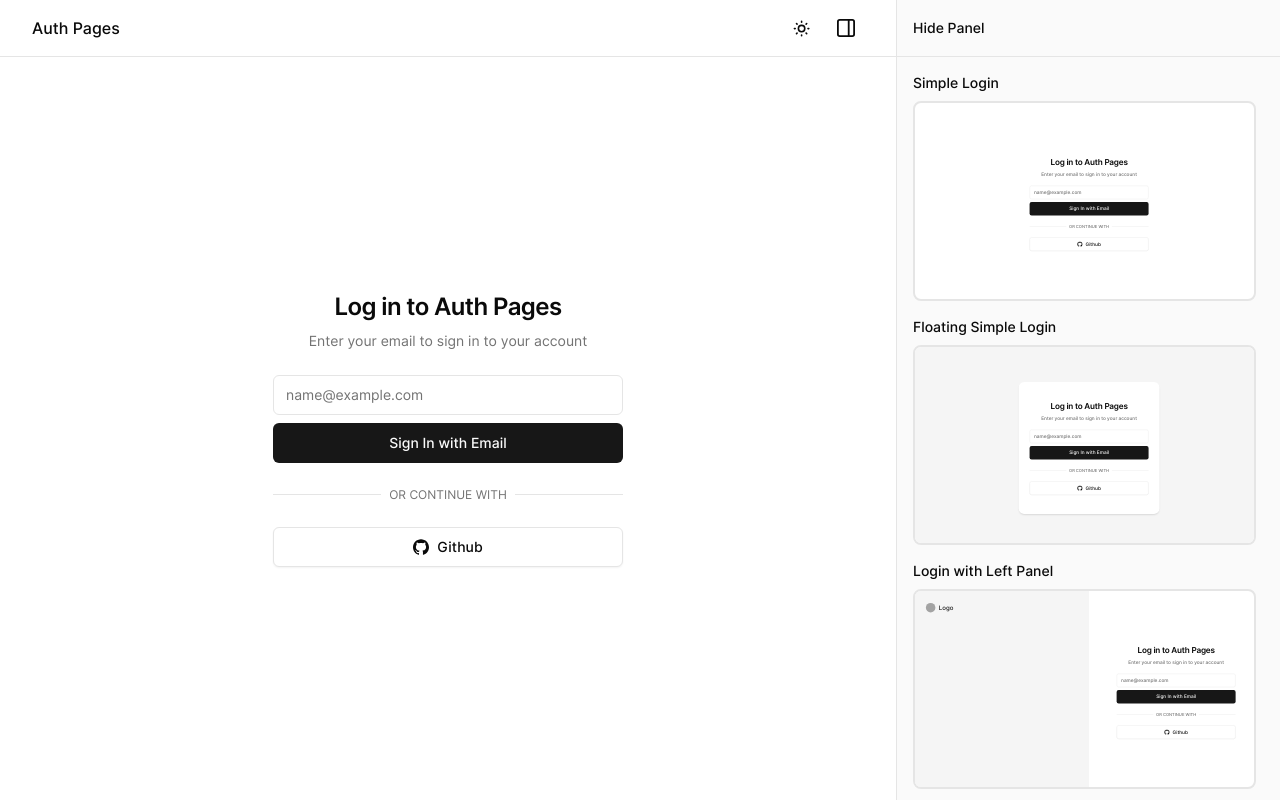
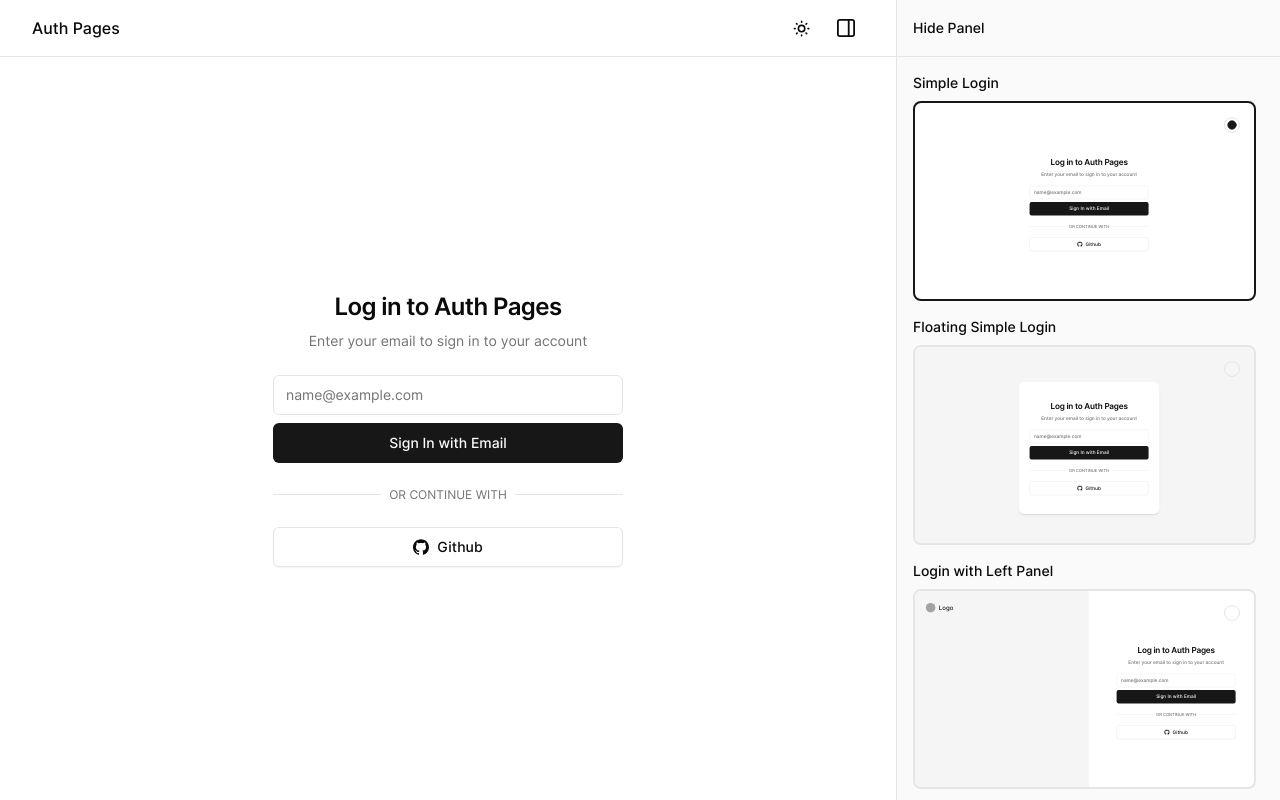
Before and after one commit to aakindel/auth-pages, a Next.js app: page / in a window 1280 px wide. Built offline with nearby package versions, Linux system fonts and the light colour scheme.

Commit message:
add radio group for selecting login components

```diff
--- a/app/page.tsx
+++ b/app/page.tsx
@@ -10,6 +10,7 @@ import {
   LoginLeftPanelSmall,
 } from "@/components/login-left-panel";
 import { Label } from "@/components/ui/label";
+import { RadioGroup, RadioGroupItem } from "@/components/ui/radio-group";
 import { cn } from "@/utils";
 import {
   FloatingSimpleLogin,
@@ -59,6 +60,7 @@ const authComponents: AuthComponentType[] = [
 
 const Home: NextPage = () => {
   const [isPanelOpen, setIsPanelOpen] = useState(true);
+  const [activeComponent, setActiveComponent] = useState(authComponents[0]);
 
   return (
     <div className="mx-auto min-h-screen w-full">
@@ -67,8 +69,17 @@ const Home: NextPage = () => {
         setIsPanelOpen={setIsPanelOpen}
       >
         <MainNav isPanelOpen={isPanelOpen} setIsPanelOpen={setIsPanelOpen} />
-        {authComponents[0].component}
+        {activeComponent.component}
         <RightPanelSidebar>
+          <RadioGroup
+            value={activeComponent.id}
+            onValueChange={(value) =>
+              setActiveComponent(
+                authComponents.find((item) => item.id === value) ??
+                  authComponents[0]
+              )
+            }
+          >
             <div className="flex h-full w-[98%] flex-col gap-4 p-4">
               {authComponents.map((authComponent, index) => {
                 return (
@@ -80,6 +91,11 @@ const Home: NextPage = () => {
                         </span>
                       </div>
                       <div className="relative flex h-[200px] w-full items-center">
+                        <RadioGroupItem
+                          className="peer absolute right-4 top-4 z-50"
+                          value={authComponent.id}
+                          id={authComponent.id}
+                        />
                         <Label
                           htmlFor={authComponent.id}
                           className={cn(
@@ -95,6 +111,7 @@ const Home: NextPage = () => {
                 );
               })}
             </div>
+          </RadioGroup>
         </RightPanelSidebar>
       </RightPanelLayout>
     </div>
--- /dev/null
+++ b/components/ui/radio-group.tsx
@@ -0,0 +1,44 @@
+"use client";
+
+import * as React from "react";
+import * as RadioGroupPrimitive from "@radix-ui/react-radio-group";
+import { Circle } from "lucide-react";
+
+import { cn } from "@/utils";
+
+const RadioGroup = React.forwardRef<
+  React.ElementRef<typeof RadioGroupPrimitive.Root>,
+  React.ComponentPropsWithoutRef<typeof RadioGroupPrimitive.Root>
+>(({ className, ...props }, ref) => {
+  return (
+    <RadioGroupPrimitive.Root
+      className={cn("grid gap-2", className)}
+      {...props}
+      ref={ref}
+    />
+  );
+});
+RadioGroup.displayName = RadioGroupPrimitive.Root.displayName;
+
+const RadioGroupItem = React.forwardRef<
+  React.ElementRef<typeof RadioGroupPrimitive.Item>,
+  React.ComponentPropsWithoutRef<typeof RadioGroupPrimitive.Item>
+>(({ className, ...props }, ref) => {
+  return (
+    <RadioGroupPrimitive.Item
+      ref={ref}
+      className={cn(
+        "aspect-square h-4 w-4 rounded-full border border-neutral-200 text-neutral-900 ring-offset-white focus:outline-none focus-visible:ring-2 focus-visible:ring-neutral-950 focus-visible:ring-offset-2 disabled:cursor-not-allowed disabled:opacity-50 dark:border-neutral-800 dark:text-neutral-50 dark:ring-offset-neutral-950 dark:focus-visible:ring-neutral-300",
+        className
+      )}
+      {...props}
+    >
+      <RadioGroupPrimitive.Indicator className="flex items-center justify-center">
+        <Circle className="h-2.5 w-2.5 fill-current text-current" />
+      </RadioGroupPrimitive.Indicator>
+    </RadioGroupPrimitive.Item>
+  );
+});
+RadioGroupItem.displayName = RadioGroupPrimitive.Item.displayName;
+
+export { RadioGroup, RadioGroupItem };
--- a/package.json
+++ b/package.json
@@ -11,6 +11,7 @@
   "dependencies": {
     "@heroicons/react": "^2.0.18",
     "@radix-ui/react-label": "^2.0.2",
+    "@radix-ui/react-radio-group": "^1.1.3",
     "@radix-ui/react-slot": "^1.0.2",
     "@types/node": "20.6.2",
     "@types/react": "18.2.22",
```
Also changed, not shown: 1 other file (tests, documents, lock files or other folders). Lines whose indentation alone changed are shown as unchanged.
